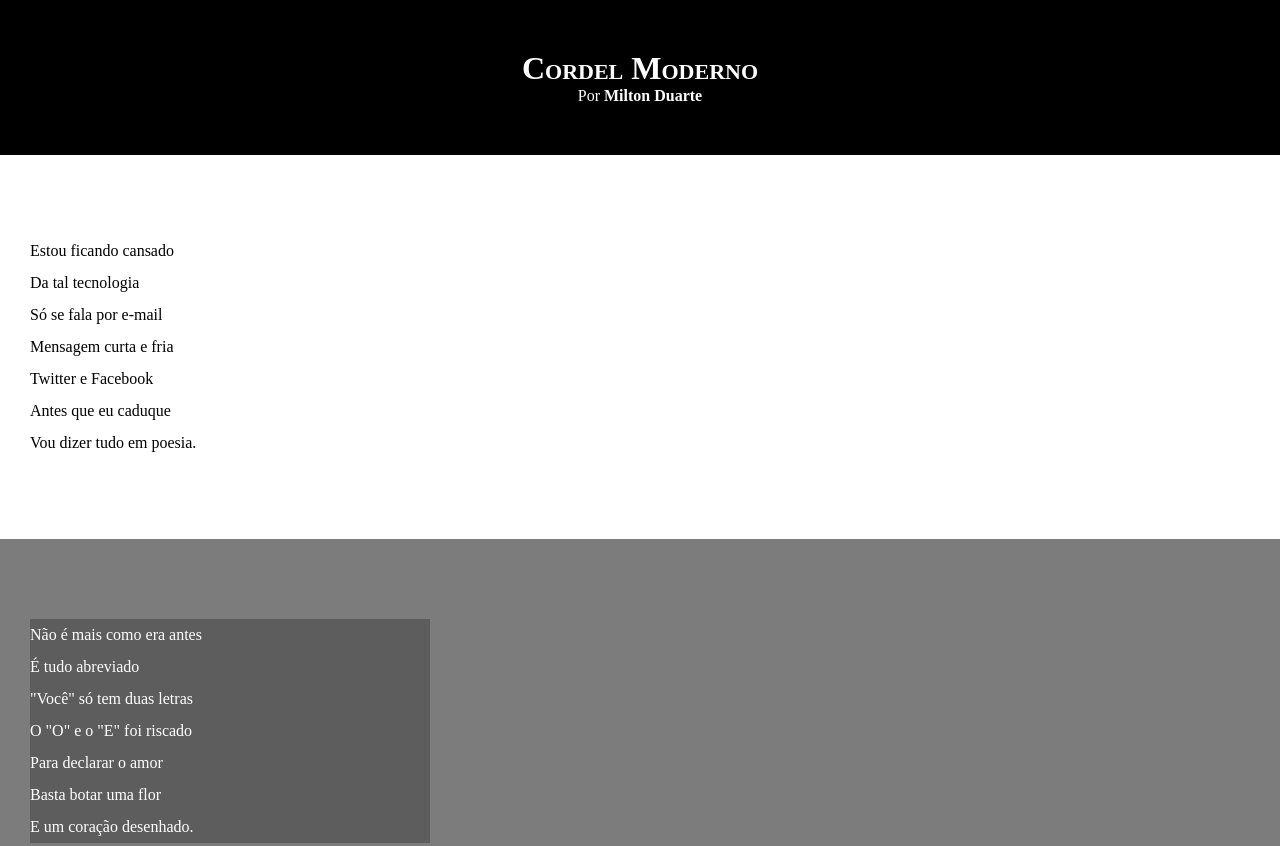
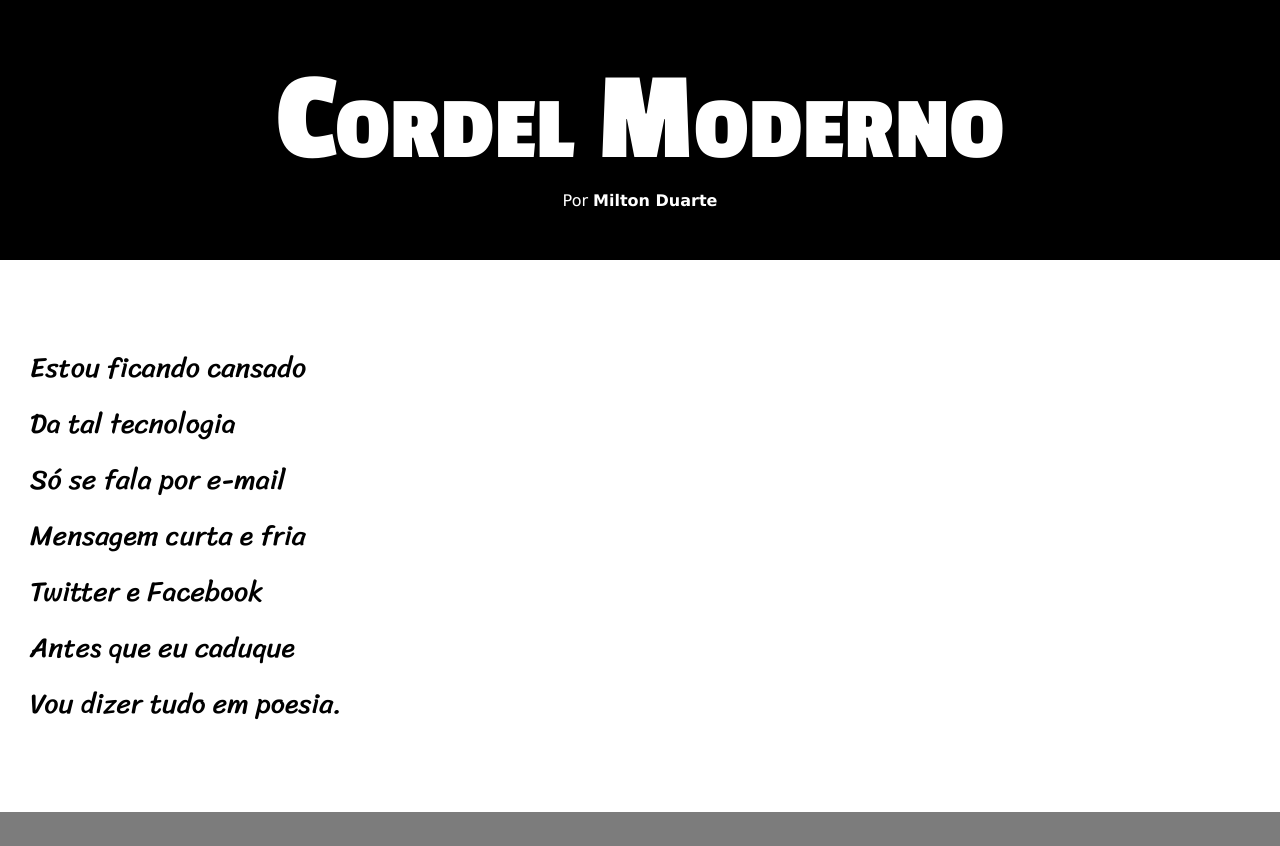
Before and after one commit to yutafreitas/html-css, a plain HTML site: page desafios/desafio12/index.html in a window 1280 px wide. Shown: the top 846 px of the page. Drawn offline with Linux system fonts and the light colour scheme.

Commit message:
adicionando fontes

```diff
--- a/desafios/desafio12/estilo/style.css
+++ b/desafios/desafio12/estilo/style.css
@@ -1,12 +1,22 @@
 @charset "UTF-8";
+@import url('https://fonts.googleapis.com/css2?family=Passion+One:wght@400;700;900&display=swap');
+@import url('https://fonts.googleapis.com/css2?family=Sriracha&display=swap');
+
+:root{
+    --fonte1: Verdana, Geneva, Tahoma, sans-serif;
+    --fonte2: "Passion One", sans-serif;
+    --fonte3: "Sriracha", cursive;
+}
 
 *{
     margin: 0px;
     padding: 0px;
+    font-size: 1em;
 }
 html, body{
     min-height: 100vh;
     background-color: darkgray;
+    font-family: var(--fonte1);
 
 }
 header{
@@ -17,6 +27,8 @@ header{
 header > h1{
     padding-top: 50px;
     font-variant: small-caps;
+    font-family: var(--fonte2);
+    font-size: 10vw;
 }
 header > p{
     padding-bottom: 50px;
@@ -34,6 +46,8 @@ section{
     padding-bottom: 10vh;
     line-height: 2em;
     padding-left: 30px;
+    font-family: var(--fonte3);
+    font-size: 3.5vh;
 }
 
 section.normal{
@@ -46,7 +60,8 @@ section.imagem{
     color: white;
 }
 section.imagem > p{
-    width: 400px;
+    display: inline-block;
+    padding: 5px;
     background-color: rgba(0, 0, 0, 0.253);
 }
 
```
